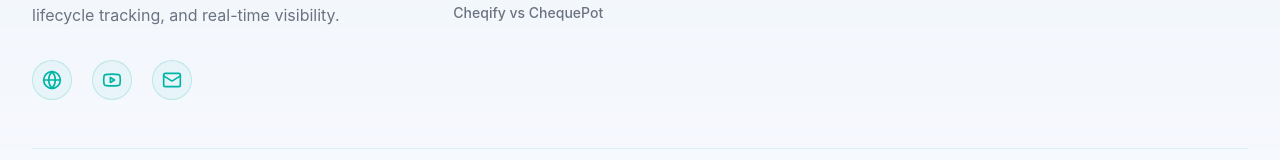
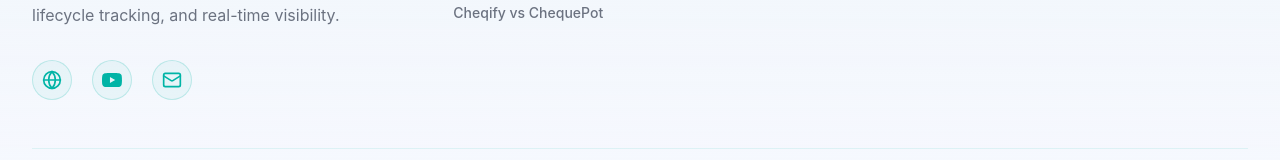
Before and after one commit to ravihirapara/cheqify-website, a Next.js app: page /en/about in a window 1280 px wide. Shown: the part 3281-3441 px from the top of the page. Built offline with nearby package versions, Linux system fonts and the light colour scheme; no server answers; a web font is replaced by a local one.

Commit message:
fix: replace lucide Youtube icon with inline SVG for compatibility

```diff
--- a/src/components/layout/footer.tsx
+++ b/src/components/layout/footer.tsx
@@ -3,7 +3,7 @@
 import { useTranslations } from "next-intl";
 import Image from "next/image";
 import { Link } from "~/i18n/navigation";
-import { Globe, Mail, Youtube } from "lucide-react";
+import { Globe, Mail } from "lucide-react";
 
 const FOOTER_LINKS = [
   {
@@ -73,7 +73,7 @@ export function Footer() {
                 className="flex h-10 w-10 items-center justify-center rounded-full border border-primary/20 bg-primary/5 text-primary transition-all hover:bg-primary hover:text-primary-foreground hover:shadow-md"
                 aria-label="YouTube"
               >
-                <Youtube className="h-5 w-5" />
+                <svg className="h-5 w-5" viewBox="0 0 24 24" fill="currentColor"><path d="M23.498 6.186a3.016 3.016 0 0 0-2.122-2.136C19.505 3.545 12 3.545 12 3.545s-7.505 0-9.377.505A3.017 3.017 0 0 0 .502 6.186C0 8.07 0 12 0 12s0 3.93.502 5.814a3.016 3.016 0 0 0 2.122 2.136c1.871.505 9.376.505 9.376.505s7.505 0 9.377-.505a3.015 3.015 0 0 0 2.122-2.136C24 15.93 24 12 24 12s0-3.93-.502-5.814zM9.545 15.568V8.432L15.818 12l-6.273 3.568z"/></svg>
               </a>
               <a
                 href="mailto:contact.cheqify@gmail.com"
```
